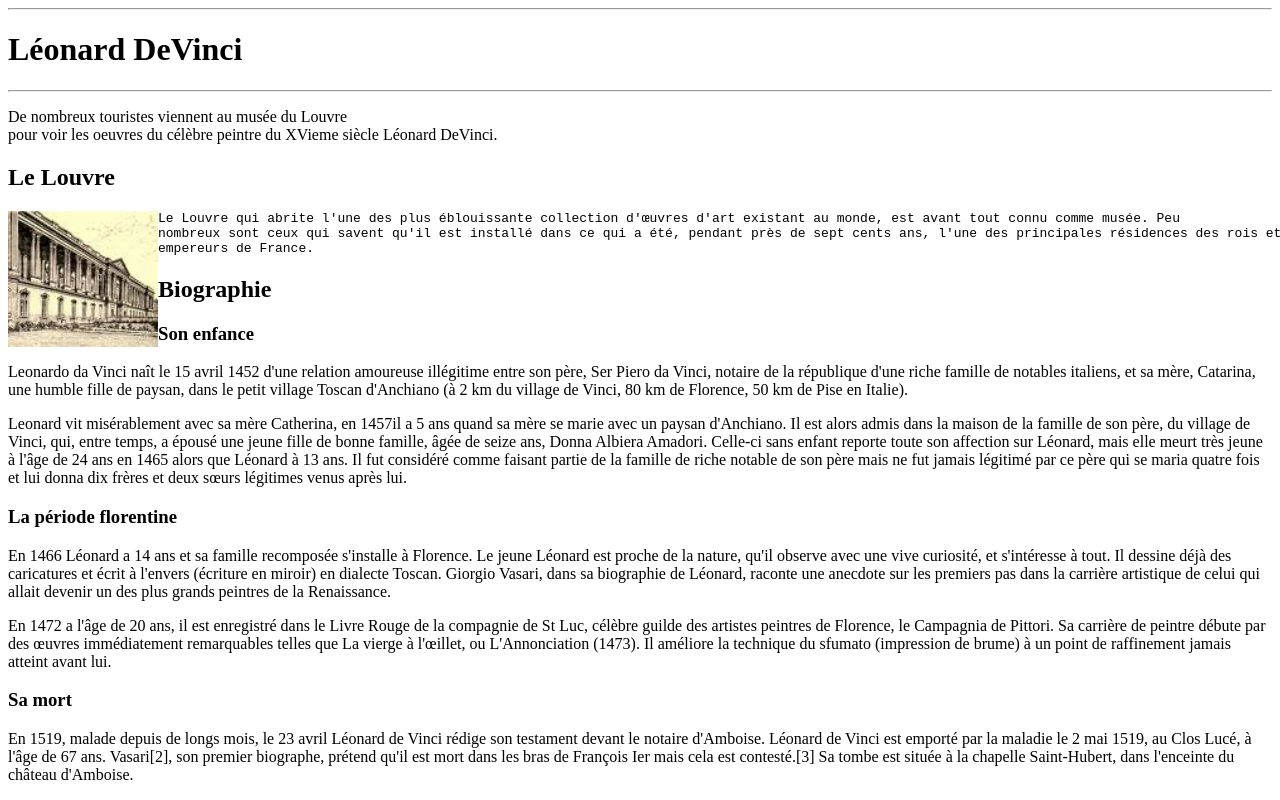
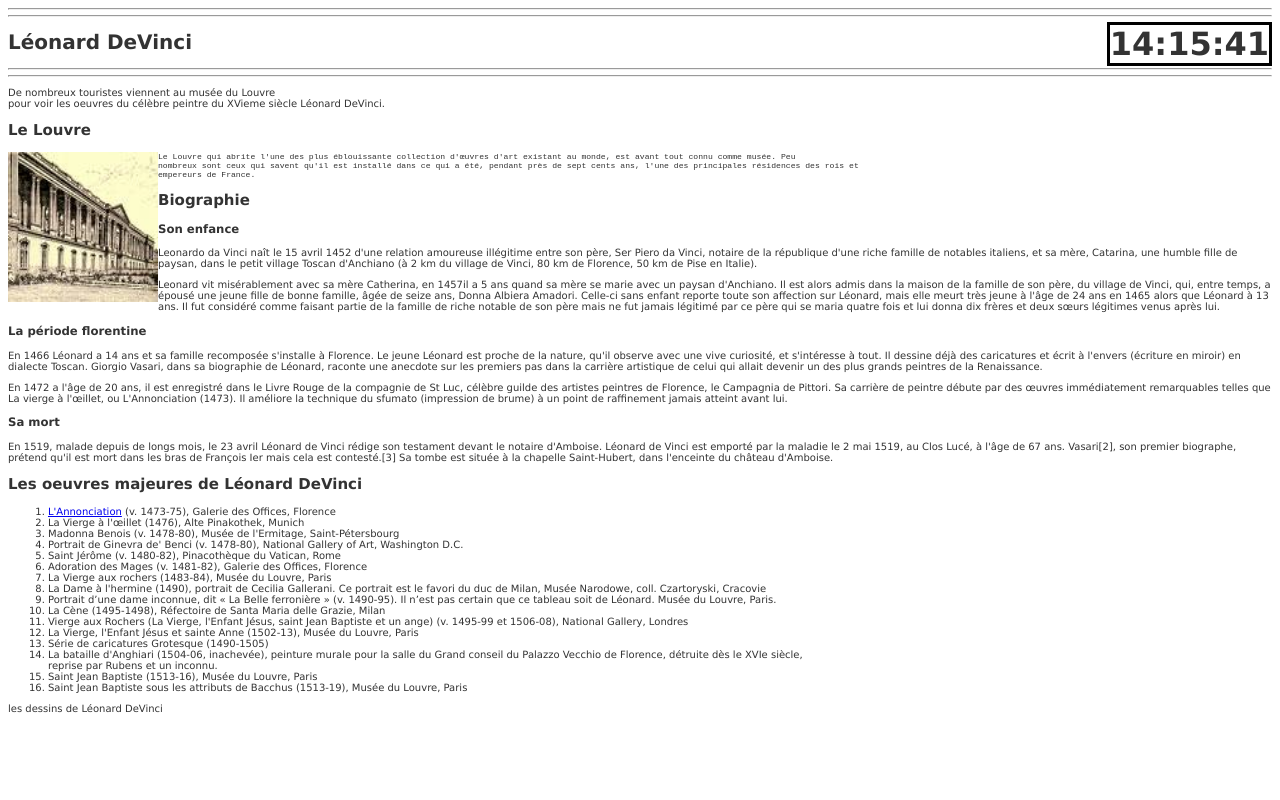
Before and after one commit to hsisn/web2, a plain HTML site: page index.html in a window 1280 px wide. Shown: the top 800 px of the page. Drawn offline with Linux system fonts and the light colour scheme.

Commit message:
Horlogue Remis dans la page

```diff
--- a/css/sytle.css
+++ b/css/sytle.css
@@ -11,18 +11,14 @@ header{
     background-size: cover;
 
    }
-p {
-    color: blue;
-	font-size: 32px;
-}
 
 #txt{
     float: right;
-	margin: 10px;
-    border: 3px solid #73AD21;
+    border: 3px solid black;
     font-size: 32px;
     font-weight: bold;
 }
+
 footer{
     float: left;
     width: 100%;
--- a/index.html
+++ b/index.html
@@ -1,30 +1,33 @@
 <!DOCTYPE html>
-<html>
+<html lang="fr">
 <head>
   <meta charset="utf-8">
   <meta name="viewport" content="width=device-width">
   <title>devinci</title>
 
   <script type='text/javascript' src='js/main.js'></script>
-  <link rel="stylesheet" href="css/style.css" />
+  <link rel="stylesheet" href="css/sytle.css" />
 
 
 </head>
-<body>
-<hr> </hr>
+<body onload="startTime()">
+
+
+<hr/> <hr/>
+ <div id="txt"></div>
 <h1>Léonard DeVinci </h1>
-<hr> </hr>
+<hr/> <hr/>
 <p>
 De nombreux touristes viennent au musée du Louvre<br>
 pour voir les oeuvres du célèbre peintre
 du XVieme siècle Léonard DeVinci.
 </p>
 <h2>Le Louvre</h2>
-<img src ="images/louvre.jpg" align="left" "height="150" width="150" />
+<img src ="images/louvre.jpg" align="left" height="150" width="150" />
 
 
 
- <p ><pre>Le Louvre qui abrite l'une des plus éblouissante collection d'œuvres d'art existant au monde, est avant tout connu comme musée. Peu
+ <p><pre>Le Louvre qui abrite l'une des plus éblouissante collection d'œuvres d'art existant au monde, est avant tout connu comme musée. Peu
 nombreux sont ceux qui savent qu'il est installé dans ce qui a été, pendant près de sept cents ans, l'une des principales résidences des rois et
 empereurs de France.</pre></p>
 
```
